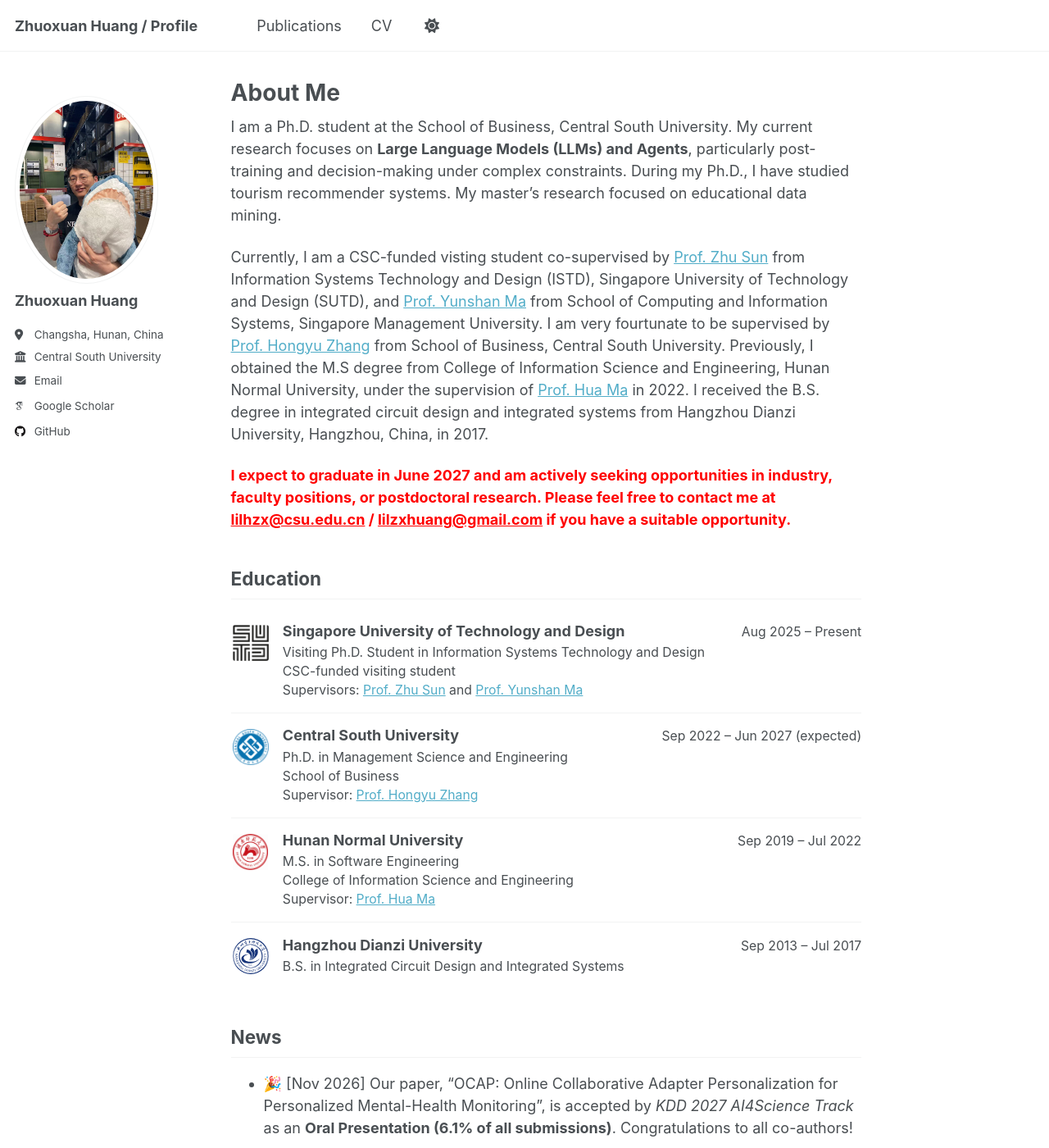
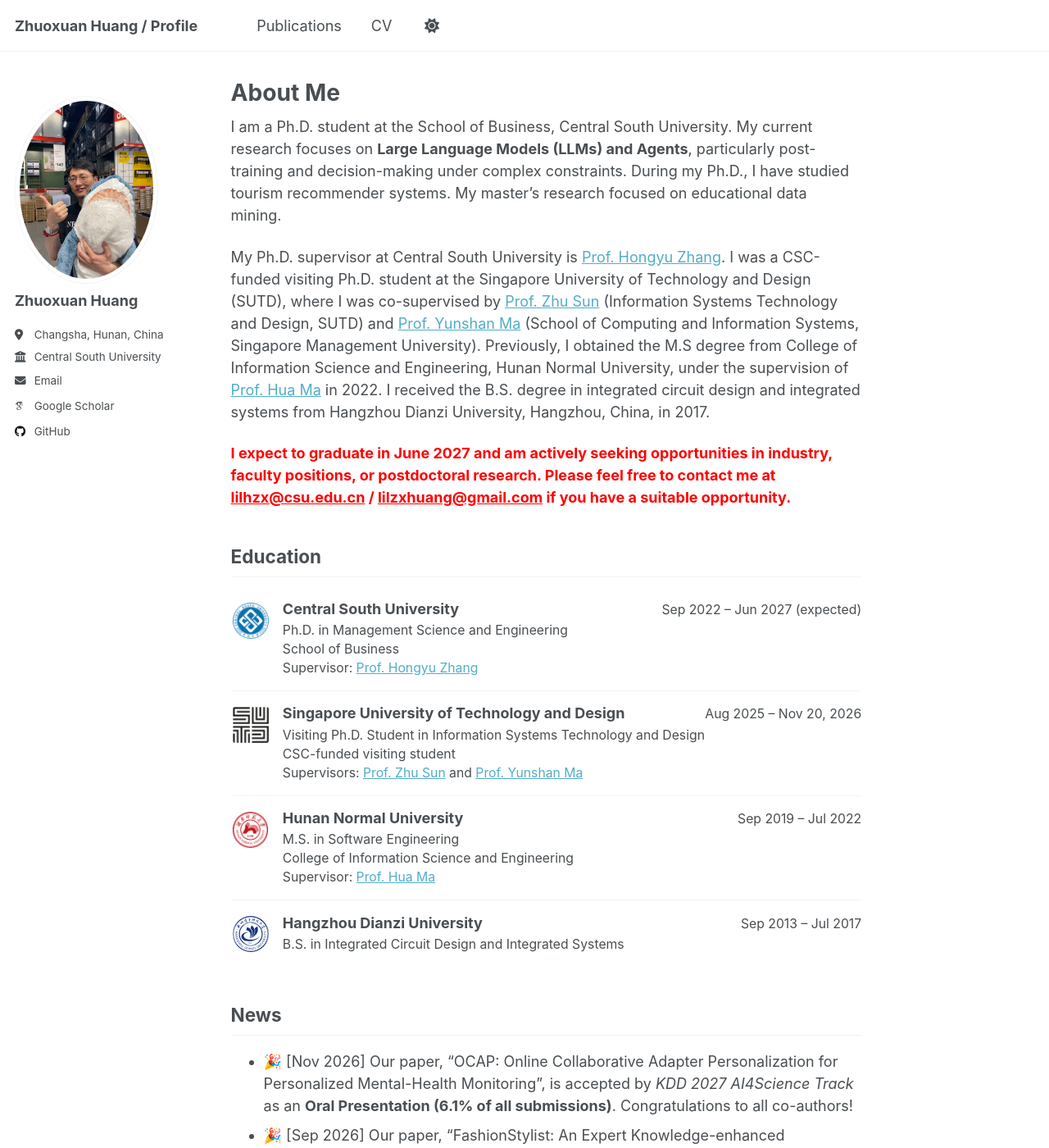
Before and after one commit to zelo2/zelo2.github.io, a Jekyll site: the page built from _pages/about.md, in a window 1280 px wide and 1400 px high. Shown: the whole window at 82% size. Built offline with Jekyll 4.4.1, drawn with Linux system fonts in a browser that asks for light colours; some web fonts are replaced; a script that is not in the unit is left out.

Commit message:
List Central South first and update SUTD visiting dates

```diff
--- a/_pages/about.md
+++ b/_pages/about.md
@@ -9,25 +9,13 @@ redirect_from:
 
 I am a Ph.D. student at the School of Business, Central South University. My current research focuses on **Large Language Models (LLMs) and Agents**, particularly post-training and decision-making under complex constraints. During my Ph.D., I have studied tourism recommender systems. My master's research focused on educational data mining.
 
-Currently, I am a CSC-funded visting student co-supervised by [Prof. Zhu Sun](https://sites.google.com/view/zhusun/home) from Information Systems Technology and Design (ISTD), Singapore University of Technology and Design (SUTD), and [Prof. Yunshan Ma](https://mysbupt.github.io) from School of Computing and Information Systems, Singapore Management University. I am very fourtunate to be supervised by [Prof. Hongyu Zhang](https://scholar.google.com.hk/citations?user=B1gqJ8UAAAAJ&hl=zh-CN&oi=sra) from School of Business, Central South University. Previously, I obtained the M.S degree from College of Information Science and Engineering, Hunan Normal University, under the supervision of [Prof. Hua Ma](https://ieeexplore.ieee.org/author/37086381334) in 2022. I received the B.S. degree in integrated circuit design and integrated systems from Hangzhou Dianzi University, Hangzhou, China, in 2017.
+My Ph.D. supervisor at Central South University is [Prof. Hongyu Zhang](https://scholar.google.com.hk/citations?user=B1gqJ8UAAAAJ&hl=zh-CN&oi=sra). I was a CSC-funded visiting Ph.D. student at the Singapore University of Technology and Design (SUTD), where I was co-supervised by [Prof. Zhu Sun](https://sites.google.com/view/zhusun/home) (Information Systems Technology and Design, SUTD) and [Prof. Yunshan Ma](https://mysbupt.github.io) (School of Computing and Information Systems, Singapore Management University). Previously, I obtained the M.S degree from College of Information Science and Engineering, Hunan Normal University, under the supervision of [Prof. Hua Ma](https://ieeexplore.ieee.org/author/37086381334) in 2022. I received the B.S. degree in integrated circuit design and integrated systems from Hangzhou Dianzi University, Hangzhou, China, in 2017.
 
 <p style="color: red;"><strong>I expect to graduate in June 2027 and am actively seeking opportunities in industry, faculty positions, or postdoctoral research. Please feel free to contact me at <a href="mailto:lilhzx@csu.edu.cn" style="color: inherit;">lilhzx@csu.edu.cn</a> / <a href="mailto:lilzxhuang@gmail.com" style="color: inherit;">lilzxhuang@gmail.com</a> if you have a suitable opportunity.</strong></p>
 
 Education
 ------
 <div class="education-list">
-  <article class="education-entry">
-    <img class="education-mark" src="{{ '/images/education/sutd-mark.png' | relative_url }}" alt="" width="48" height="48" loading="lazy">
-    <div class="education-details">
-      <div class="education-heading">
-        <h3>Singapore University of Technology and Design</h3>
-        <span class="education-date">Aug 2025 – Present</span>
-      </div>
-      <p class="education-degree">Visiting Ph.D. Student in Information Systems Technology and Design</p>
-      <p>CSC-funded visiting student</p>
-      <p>Supervisors: <a href="https://sites.google.com/view/zhusun/home">Prof. Zhu Sun</a> and <a href="https://mysbupt.github.io">Prof. Yunshan Ma</a></p>
-    </div>
-  </article>
   <article class="education-entry">
     <img class="education-mark" src="{{ '/images/education/csu-seal.png' | relative_url }}" alt="" width="48" height="48" loading="lazy">
     <div class="education-details">
@@ -38,6 +26,18 @@ Education
       <p class="education-degree">Ph.D. in Management Science and Engineering</p>
       <p>School of Business</p>
       <p>Supervisor: <a href="https://scholar.google.com.hk/citations?user=B1gqJ8UAAAAJ&amp;hl=zh-CN&amp;oi=sra">Prof. Hongyu Zhang</a></p>
+    </div>
+  </article>
+  <article class="education-entry">
+    <img class="education-mark" src="{{ '/images/education/sutd-mark.png' | relative_url }}" alt="" width="48" height="48" loading="lazy">
+    <div class="education-details">
+      <div class="education-heading">
+        <h3>Singapore University of Technology and Design</h3>
+        <span class="education-date">Aug 2025 – Nov 20, 2026</span>
+      </div>
+      <p class="education-degree">Visiting Ph.D. Student in Information Systems Technology and Design</p>
+      <p>CSC-funded visiting student</p>
+      <p>Supervisors: <a href="https://sites.google.com/view/zhusun/home">Prof. Zhu Sun</a> and <a href="https://mysbupt.github.io">Prof. Yunshan Ma</a></p>
     </div>
   </article>
   <article class="education-entry">
```
